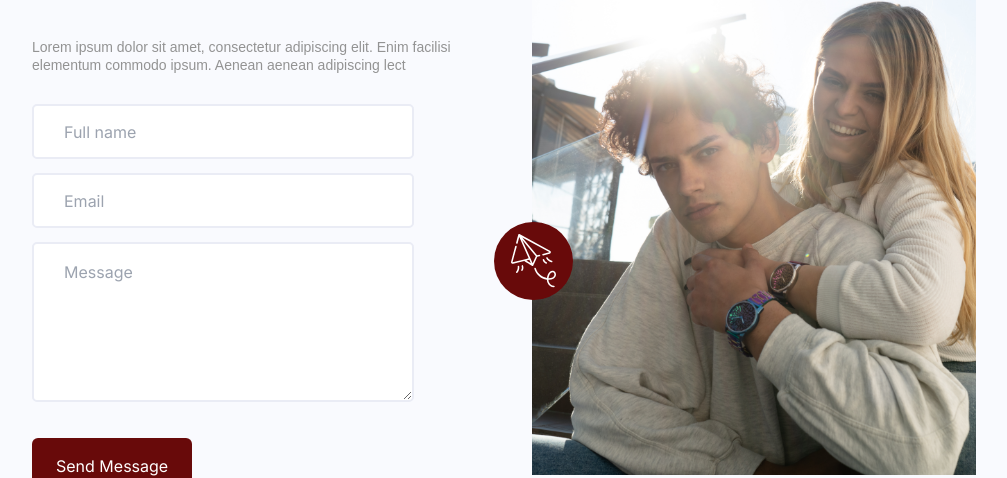
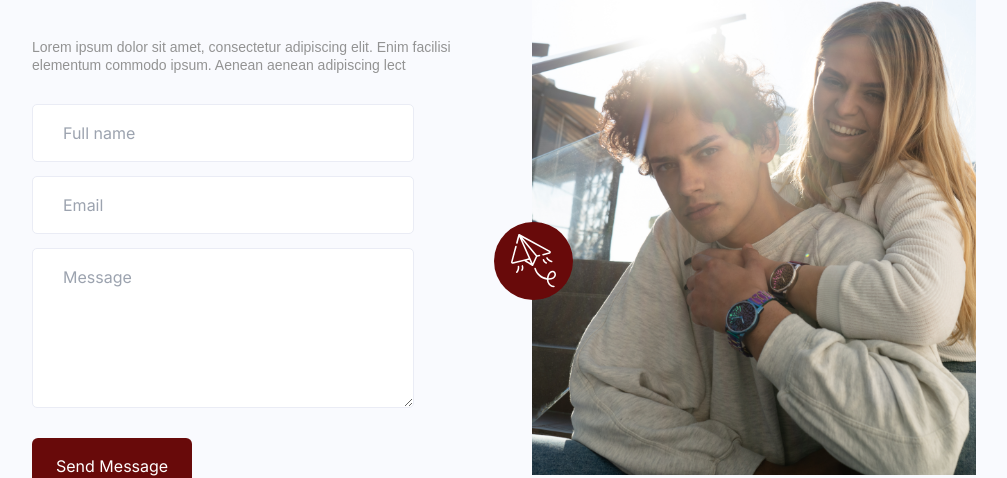
Before and after one commit to SoftLion-Co/timestone-prototype, a Next.js app: page /ua/contact-us in a window 1280 px wide. Shown: the part 180-658 px from the top of the page, without its empty margins (136-1143 px from the left). Built offline with nearby package versions, Linux system fonts and the light colour scheme.

Commit message:
fix: subscribe, input component, slider, contact us

```diff
--- a/app/sections/contact-us/ContacUsSection.tsx
+++ b/app/sections/contact-us/ContacUsSection.tsx
@@ -1,19 +1,16 @@
 "use client";
+import React from "react";
 import Image from "next/image";
-import React, { useState } from "react";
-import { Textarea, TextInput } from "@mantine/core";
 import { hasLength, isEmail, useForm } from "@mantine/form";
 
 import Button from "@/components/ButtonComponent";
+import Input from "@/components/InputComponent";
 import { sendEmailToUs } from "@/services/SubscribeService";
 
 import Message from "@/images/contact-us/message.svg";
 import ContactUsImage from "@/images/contact-us/image1.png";
 
 const ContactUsSection = () => {
-  const [fullName, setFullName] = useState("");
-  const [email, setEmail] = useState("");
-  const [message, setMessage] = useState("");
   const form = useForm({
     initialValues: {
       fullName: "",
@@ -26,25 +23,22 @@ const ContactUsSection = () => {
         "Full Name must be at least 3 characters"
       ),
       email: isEmail("Invalid email"),
-      message: hasLength({ min: 6 }, "Message must have at least 6 characters"),
+      message: hasLength({ min: 4 }, "Message must have at least 6 characters"),
     },
   });
 
   const handleSubmit = async (event: any) => {
     event.preventDefault();
     const errors = form.validate();
-    await sendEmailToUs(fullName, email, message);
-    console.log({ ...form.values });
-
     if (Object.keys(errors.errors).length > 0) {
       console.log("Form has errors:", errors);
       return;
     }
-
+    console.log(4, { ...form.values });
+    const values = form.values;
+    await sendEmailToUs(values.fullName, values.email, values.message);
+    console.log(5, { ...form.values });
     form.reset();
-    setFullName("");
-    setEmail("");
-    setMessage("");
   };
 
   return (
@@ -65,33 +59,33 @@ const ContactUsSection = () => {
             className="w-full flex flex-col items-center gap-[30px] lg:items-start"
           >
             <div className="w-full flex flex-col gap-[14px]">
-              <TextInput
-                required
+              <Input
+                inputType="input"
                 placeholder="Full name"
-                classNames={{
-                  input:
-                    "py-[16px] px-[30px] w-full h-[55px] rounded-[5px] border-[2px] border-[#EAECF5] lg:w-[90%] xl:w-[70%] focus:outline-none focus:border-[1px] focus:border-darkBurgundy ",
-                }}
+                required={true}
+                bordered={true}
+                className="rounded-[5px] border-[1px] lg:w-[90%] xl:w-[70%] "
                 {...form.getInputProps("fullName")}
+                errorType="critical"
               />
-              <TextInput
-                required
+              <Input
+                inputType="input"
+                required={true}
+                bordered={true}
                 placeholder="Email"
                 type="email"
-                classNames={{
-                  input:
-                    "py-[16px] px-[30px] w-full h-[55px] rounded-[5px] border-[2px] border-[#EAECF5] lg:w-[90%] xl:w-[70%] focus:outline-none focus:border-[1px] focus:border-darkBurgundy",
-                }}
+                className="rounded-[5px] border-[1px] lg:w-[90%] xl:w-[70%] "
                 {...form.getInputProps("email")}
+                errorType="critical"
               />
-              <Textarea
-                required
+              <Input
+                inputType="textarea"
                 placeholder="Message"
-                classNames={{
-                  input:
-                    "py-[16px] px-[30px] w-full h-[160px] rounded border-[2px] rounded-[5px] border-[#EAECF5] lg:w-[90%] xl:w-[70%] focus:outline-none focus:border-[1px] focus:border-darkBurgundy ",
-                }}
+                required={true}
+                bordered={true}
+                className="focus:outline-none focus:border-[1px] focus:border-darkBurgundy"
                 {...form.getInputProps("message")}
+                errorType="critical"
               />
             </div>
             <Button
--- a/app/sections/home-page/AboutUsSection.tsx
+++ b/app/sections/home-page/AboutUsSection.tsx
@@ -14,9 +14,9 @@ const AboutUsSection = () => {
         </p>
       </div>
       <div className="w-[90%] rounded-xl overflow-hidden lg:w-[700px]">
-      <iframe
+        <iframe
           src="https://drive.google.com/file/d/1ay7Rh_APemR9OjGzaNAGNode0Mt2OxRO/preview"
-           width="100%"
+          width="100%"
           height="auto"
           style={{ aspectRatio: "16/9", objectFit: "contain" }}
           allow="autoplay"
--- a/app/sections/home-page/NewsSection.tsx
+++ b/app/sections/home-page/NewsSection.tsx
@@ -1,47 +1,38 @@
 "use client";
-import React, { useState } from "react";
 import Image from "next/image";
+import React from "react";
+import { hasLength, isEmail, useForm } from "@mantine/form";
+
+import Input from "@/components/InputComponent";
 import Button from "@/components/ButtonComponent";
+import { addNewReceiver } from "@/services/SubscribeService";
+
 import Background from "@/images/news-section/subscribe.svg";
-import Input from "@/components/InputComponent";
 
 const NewsSection = () => {
-  const [email, setEmail] = useState<string>("");
-  const [message, setMessage] = useState<string | null>("");
-  const [messageType, setMessageType] = useState<"success" | "error" | null>(
-    null
-  );
+  const form = useForm({
+    initialValues: {
+      name: "",
+      email: "",
+    },
+    validate: {
+      name: hasLength({ min: 3 }, "Name must be at least 3 characters"),
+      email: isEmail("Invalid email"),
+    },
+  });
 
-  const validateEmail = (email: string) => {
-    const rgExp =
-      /^[\w]+[\w.+-]*@[\w-]{2,}([.][a-zA-Z]{2,}|[.][\w-]{2,}[.][a-zA-Z]{2,})$/;
-    return rgExp.test(String(email).toLowerCase());
-  };
+  const handleSubmit = async (event: any) => {
+    event.preventDefault();
+    const errors = form.validate();
+    const values = form.values;
+    await addNewReceiver(values.name, values.email);
 
-  const checkValidation = () => {
-    if (!email) {
-      setMessage("Please enter a email");
-      setMessageType("error");
-      return;
-    } else if (!validateEmail(email)) {
-      setMessage("Please enter a valid email");
-      setMessageType("error");
-
-      setTimeout(() => {
-        setMessage(null);
-        setMessageType(null);
-      }, 3000);
-      return;
-    } else {
-      setMessage("Success input");
-      setMessageType("success");
-
-      setTimeout(() => {
-        setMessage(null);
-        setMessageType(null);
-      }, 3000);
+    if (Object.keys(errors.errors).length > 0) {
+      console.log("Form has errors:", errors);
       return;
     }
+
+    form.reset();
   };
 
   return (
@@ -56,41 +47,48 @@ const NewsSection = () => {
           preparation progress and start of sales
         </p>
 
-        <form className="flex flex-col gap-[30px] items-center">
+        <form
+          className="flex flex-col gap-[30px] items-center"
+          onSubmit={handleSubmit}
+        >
           <div className="flex flex-col gap-[30px] xl:flex-row xl:gap-[20px]">
-            <Input placeholder="Name" type="text" />
-            <div className="relative">
+            <div className="flex flex-col">
               <Input
+                inputType="input"
+                required
+                placeholder="Name"
+                type="text"
+                errorType="warning"
+                {...form.getInputProps("name")}
+              />
+            </div>
+            <div className="flex flex-col">
+              <Input
+                inputType="input"
+                required
                 placeholder="Email"
                 type="email"
-                value={email}
-                onChange={(e) => setEmail(e.target.value)}
+                errorType="warning"
+                {...form.getInputProps("email")}
               />
-
-              {message && (
-                <span
-                  className={`absolute top-[55px] left-[10px] ${
-                    messageType === "error" ? "text-onyx" : "text-snow"
-                  }`}
-                >
-                  {message}
-                </span>
-              )}
             </div>
           </div>
 
           <Button
             text="Sing Up"
-            type="button"
+            type="submit"
+            tag="button"
             background="onyx"
             className="w-[160px]"
-            onClick={checkValidation}
           />
         </form>
 
         <p>
           You agree to our
-          <span className="font-medium"> Terms and Conditions</span>
+          <span> </span>
+          <a href="/ua/legal" className="font-medium underline">
+            Terms and Conditions
+          </a>
         </p>
       </div>
 
--- a/components/InputComponent.tsx
+++ b/components/InputComponent.tsx
@@ -7,19 +7,20 @@ import Arrow from "@/images/news-section/arrow.svg";
 interface InputProps {
   placeholder?: string;
   className?: string;
+  inputType: "select" | "input" | "textarea";
   type?: "text" | "password" | "email" | "search" | "number";
-  background?: "snow";
   bordered?: boolean;
   fullWidth?: boolean;
   pattern?: string;
   value?: string;
   error?: string | null;
   name?: string;
-  onChange?: (e: ChangeEvent<HTMLInputElement>) => void;
-  showSelect?: boolean;
+  onChange?: (e: ChangeEvent<HTMLInputElement | HTMLTextAreaElement>) => void;
   options?: Option[];
   onSelect?: (value: string) => void;
   scrollable?: boolean;
+  errorType?: "critical" | "warning";
+  required?: boolean;
 }
 
 type Option = {
@@ -29,12 +30,11 @@ type Option = {
 
 const InputComponent: FC<InputProps> = ({
   placeholder,
+  inputType,
   className,
   type = "text",
-  background = "snow",
   bordered = false,
   fullWidth = false,
-  showSelect,
   pattern,
   value,
   name,
@@ -42,10 +42,11 @@ const InputComponent: FC<InputProps> = ({
   onChange,
   options,
   onSelect,
+  errorType,
   scrollable = false,
+  required,
 }) => {
-  const backgroundClass = bordered ? "transparent" : background;
-  const textClass = background ? "text-silver" : "";
+  const textClass = bordered ? "text-black" : "text-silver";
 
   const borderClass = bordered ? "border border-whisper border-solid" : "";
   const widthClass = fullWidth ? "w-[100%]" : "";
@@ -74,10 +75,10 @@ const InputComponent: FC<InputProps> = ({
     onSelect?.(value);
     setIsOpen(false);
   };
-
+  const inputContent = () => {
+    if (inputType === "select") {
       return (
         <>
-      {showSelect ? (
           <div
             className={`${className} relative w-full mini:w-[320px]`}
             ref={selectRef}
@@ -122,20 +123,58 @@ const InputComponent: FC<InputProps> = ({
               </motion.ul>
             )}
           </div>
-      ) : (
+        </>
+      );
+    } else if (inputType === "input") {
+      return (
+        <>
           <input
-          className={`${className} ${backgroundClass} ${borderClass} ${widthClass} ${textClass} py-[16px] px-[30px] rounded-[5px] mini:w-[320px] focus:outline-none focus:ring-1 focus:ring-onyx`}
+            className={`${className} ${borderClass} ${widthClass} ${textClass} py-[16px] px-[30px] rounded-[5px] focus:outline-none focus:border-[1px] focus:border-darkBurgundy`}
             type={type}
             placeholder={placeholder}
             pattern={pattern}
             value={value}
             name={name}
+            required={required}
             onChange={onChange}
           />
+          {error && (
+            <p
+              className={`text-[14px] ${
+                errorType === "critical" ? "text-darkBurgundy" : "text-snow"
+              }`}
+            >
+              {error}
+            </p>
           )}
-      {error && <p className="text-darkBurgundy text-[14px]">{error}</p>}
         </>
       );
+    } else if (inputType === "textarea") {
+      return (
+        <>
+          <textarea
+            placeholder={placeholder}
+            required={required}
+            value={value}
+            onChange={onChange}
+            className={`${className} ${borderClass} ${textClass} py-[16px] px-[30px] w-full h-[160px] rounded border-[1px] rounded-[5px] border-[#EAECF5] lg:w-[90%] xl:w-[70%] focus:outline-none focus:border-[1px] focus:border-darkBurgundy`}
+          />
+          {error && (
+            <p
+              className={`text-[14px] ${
+                errorType === "critical" ? "text-darkBurgundy" : "text-snow"
+              }`}
+            >
+              {error}
+            </p>
+          )}
+        </>
+      );
+    } else {
+      return null;
+    }
+  };
+  return <>{inputContent()}</>;
 };
 
 export default InputComponent;
--- a/config/types.ts
+++ b/config/types.ts
@@ -7,13 +7,11 @@ export type CardProps = {
   id: string;
   title: string;
   productType: string;
-  bodyHtml: string;
   country: string;
   minPrice: number;
   maxPrice: number;
-  currencyCode: string;
   images: string[];
-  opyions: CardPropsOptions[];
+  options: CardPropsOptions[];
 };
 
 export type CartProductProps = {
@@ -31,4 +29,4 @@ export type Product =  {
   minPrice: string;
   quantity: number;
   images: string[];
-}
+};
--- a/services/SubscribeService.ts
+++ b/services/SubscribeService.ts
@@ -26,11 +26,12 @@ export const sendEmailToUs = async (
 ): Promise<string> => {
   try {
     console.log(3, fullName, email, text)
-    await axios.post(`${BASE_URL}/newsletter/contact-us`, {
+    const response = await axios.post(`${BASE_URL}/newsletter/contact-us`, {
       fullName,
       email,
       text,
     });
+    console.log(response)
     return "New receiver added successfully";
   } catch (error) {
     console.error("Error adding new receiver:", error);
```
Also changed, not shown: app/sections/authorization-page/AuthorizationSection.tsx (+15 -2 lines), app/sections/checkout-page/CheckoutSection.tsx (+9 -1 lines), app/sections/home-page/WatchesSliderSection.tsx (+31 -56 lines), services/ProductService.ts (+9 -6 lines), test/sliderData.ts (added, +50 -0 lines). Lines whose indentation alone changed are shown as unchanged.
